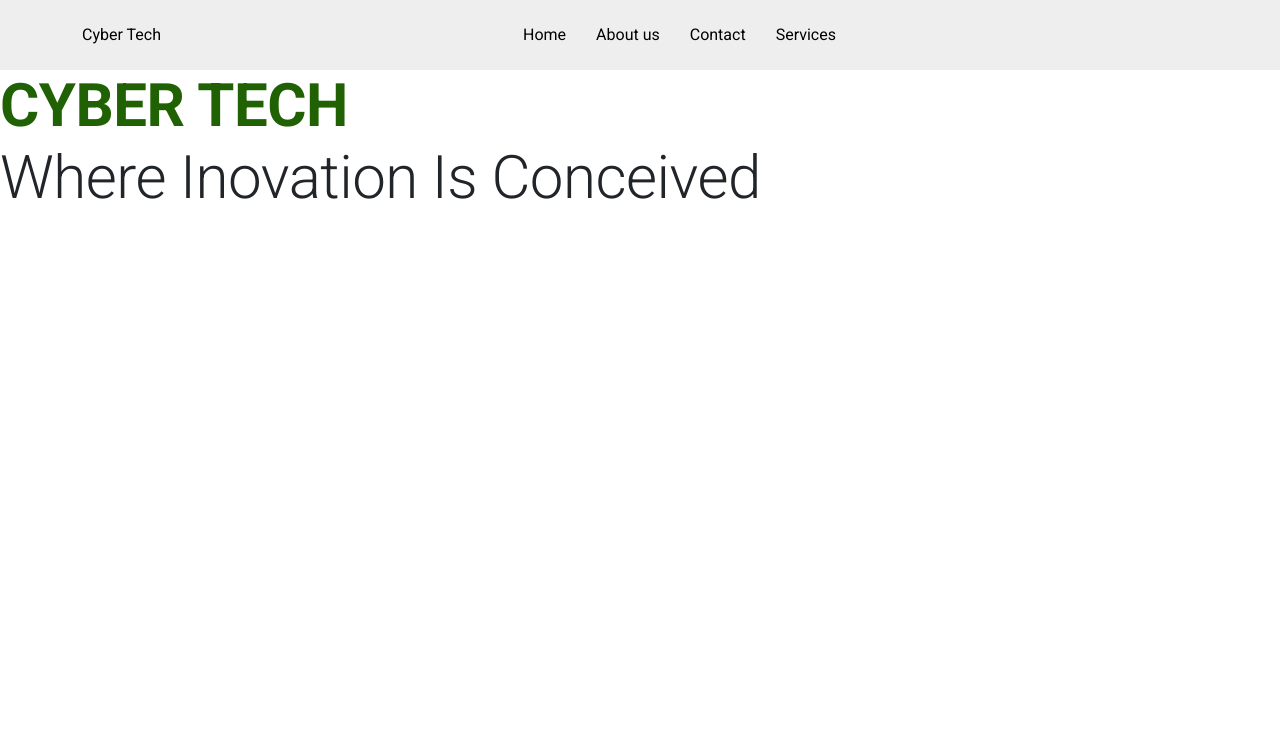
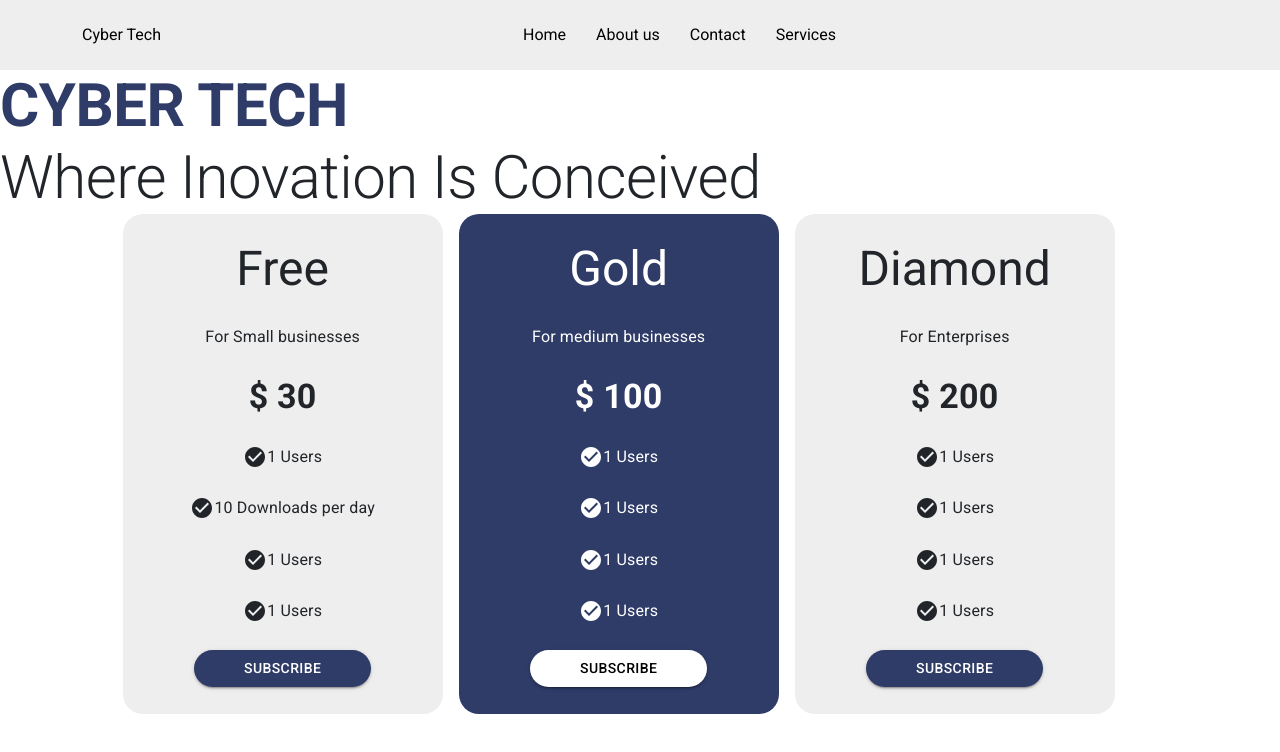
Before and after one commit to Ahmustufa/ctofficial, a React (Create React App) app: page / in a window 1280 px wide. Shown: the top 752 px of the page. Built offline with nearby package versions, Linux system fonts and the light colour scheme.

Commit message:
pricing change

```diff
--- /dev/null
+++ b/src/components/Pricing.js
@@ -0,0 +1,149 @@
+import { Button, Grid, Typography } from "@mui/material";
+import React from "react";
+import styled from "styled-components";
+import CheckCircleIcon from "@mui/icons-material/CheckCircle";
+const Pricing = () => {
+  return (
+    <>
+      <MyGrid container gap={2}>
+        <Grid item xs={1}></Grid>
+        <CardGrid
+          item
+          xs={3}
+          sx={{ backgroundColor: "#eeeeee", flexDirection: "column" }}
+        >
+          <Head variant="h3">Free</Head>
+          <Typography>For Small businesses</Typography>
+          <Typography variant="h4" sx={{ fontWeight: "bold" }}>
+            $ 30
+          </Typography>
+
+          <Typography
+            sx={{
+              display: "flex",
+
+              alignItems: "center",
+            }}
+          >
+            {" "}
+            <CheckCircleIcon /> 1 Users
+          </Typography>
+
+          <Typography
+            sx={{
+              display: "flex",
+              alignItems: "center",
+              justifyContent: "start",
+            }}
+          >
+            <CheckCircleIcon />
+            10 Downloads per day
+          </Typography>
+          <Typography sx={{ display: "flex", alignItems: "center" }}>
+            <CheckCircleIcon />1 Users
+          </Typography>
+          <Typography sx={{ display: "flex", alignItems: "center" }}>
+            <CheckCircleIcon />1 Users
+          </Typography>
+          <Button
+            variant="contained"
+            sx={{
+              borderRadius: "20px",
+              px: "50px",
+              backgroundColor: "#2F3C68",
+            }}
+          >
+            Subscribe
+          </Button>
+        </CardGrid>
+        <CardGrid
+          item
+          xs={3}
+          sx={{
+            backgroundColor: "#2F3C68",
+            flexDirection: "column",
+            color: "white",
+          }}
+        >
+          <Head variant="h3">Gold</Head>
+          <Typography>For medium businesses</Typography>
+          <Typography variant="h4" sx={{ fontWeight: "bold" }}>
+            $ 100
+          </Typography>
+          <Typography sx={{ display: "flex", alignItems: "center" }}>
+            <CheckCircleIcon />1 Users
+          </Typography>
+          <Typography sx={{ display: "flex", alignItems: "center" }}>
+            <CheckCircleIcon />1 Users
+          </Typography>
+          <Typography sx={{ display: "flex", alignItems: "center" }}>
+            <CheckCircleIcon />1 Users
+          </Typography>
+          <Typography sx={{ display: "flex", alignItems: "center" }}>
+            <CheckCircleIcon />1 Users
+          </Typography>
+          <Button
+            variant="contained"
+            sx={{
+              borderRadius: "20px",
+              backgroundColor: "white",
+              color: "black",
+              px: "50px",
+            }}
+          >
+            Subscribe
+          </Button>
+        </CardGrid>
+        <CardGrid
+          item
+          xs={3}
+          sx={{ backgroundColor: "#eeeeee", flexDirection: "column" }}
+        >
+          <Head variant="h3">Diamond</Head>
+          <Typography>For Enterprises</Typography>
+          <Typography variant="h4" sx={{ fontWeight: "bold" }}>
+            $ 200
+          </Typography>
+          <Typography sx={{ display: "flex", alignItems: "center" }}>
+            <CheckCircleIcon />1 Users
+          </Typography>
+          <Typography sx={{ display: "flex", alignItems: "center" }}>
+            <CheckCircleIcon />1 Users
+          </Typography>
+          <Typography sx={{ display: "flex", alignItems: "center" }}>
+            <CheckCircleIcon />1 Users
+          </Typography>
+          <Typography sx={{ display: "flex", alignItems: "center" }}>
+            <CheckCircleIcon />1 Users
+          </Typography>
+          <Button
+            variant="contained"
+            sx={{
+              borderRadius: "20px",
+              px: "50px",
+              backgroundColor: "#2F3C68",
+            }}
+          >
+            Subscribe
+          </Button>
+        </CardGrid>
+        <Grid item xs={1}></Grid>
+      </MyGrid>
+    </>
+  );
+};
+
+export default Pricing;
+
+const MyGrid = styled(Grid)``;
+
+const CardGrid = styled(Grid)`
+  height: 500px;
+  width: 200px;
+  border-radius: 20px;
+  display: flex;
+  justify-content: space-evenly;
+  align-items: center;
+`;
+
+const Head = styled(Typography)``;
--- a/src/pages/Home.jsx
+++ b/src/pages/Home.jsx
@@ -5,6 +5,7 @@ import Loader from "../components/Loader";
 import Navigation from "../components/Navigation";
 import Typed from "typed.js";
 import { useEffect, useRef } from "react";
+import Pricing from "../components/Pricing";
 const Home = () => {
   const el = useRef(null);
   useEffect(() => {
@@ -45,6 +46,7 @@ const Home = () => {
                 </Typography> */}
               </BackgroundGrid>
             </Grid>
+            <Pricing />
           </Grid>
         </Grid>
       </Navigation>
@@ -57,5 +59,5 @@ export default Home;
 const BackgroundGrid = styled(Grid)``;
 
 const HeaderText = styled(Typography)`
-  color: #1f6103;
+  color: #2f3c68;
 `;
```
Also changed, not shown: src/components/Footer.js (added, +7 -0 lines), src/styles/App.css (line endings or trailing spaces).
